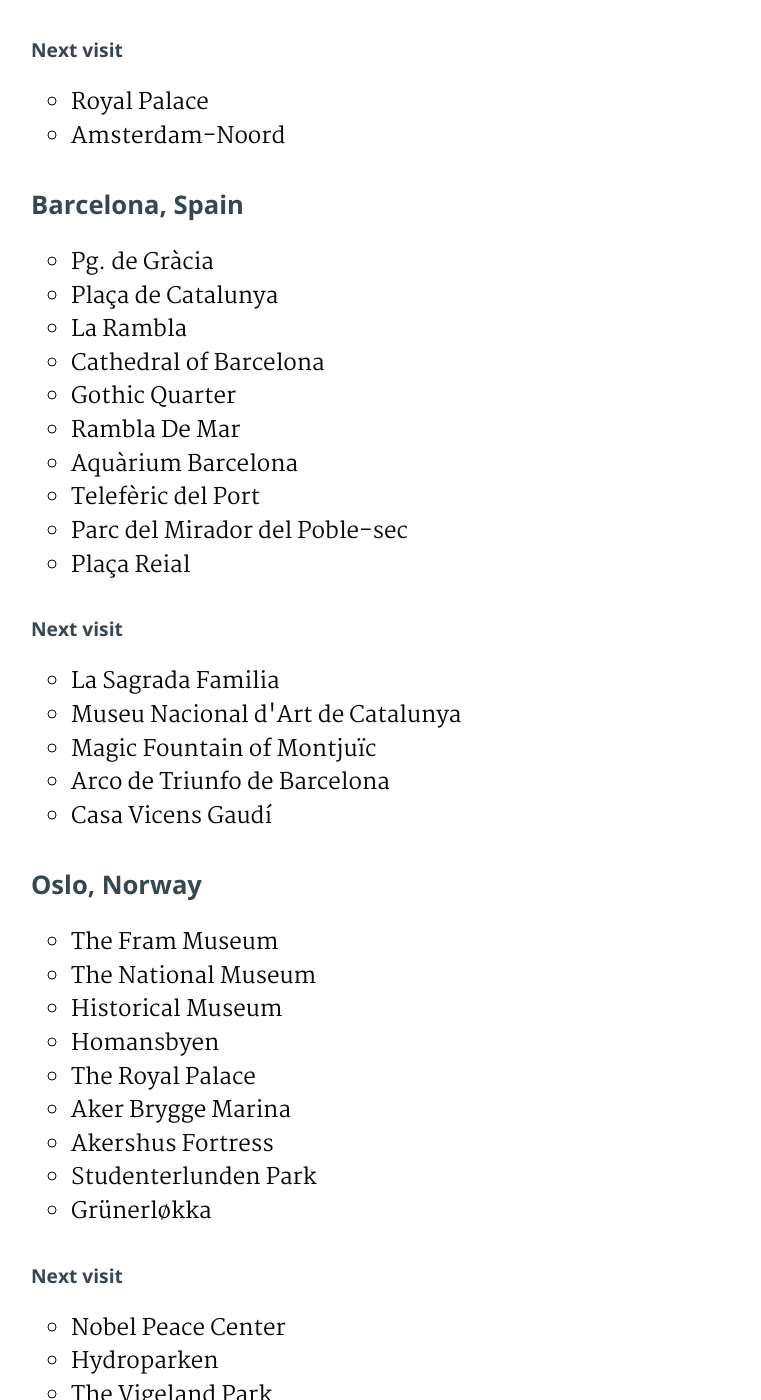
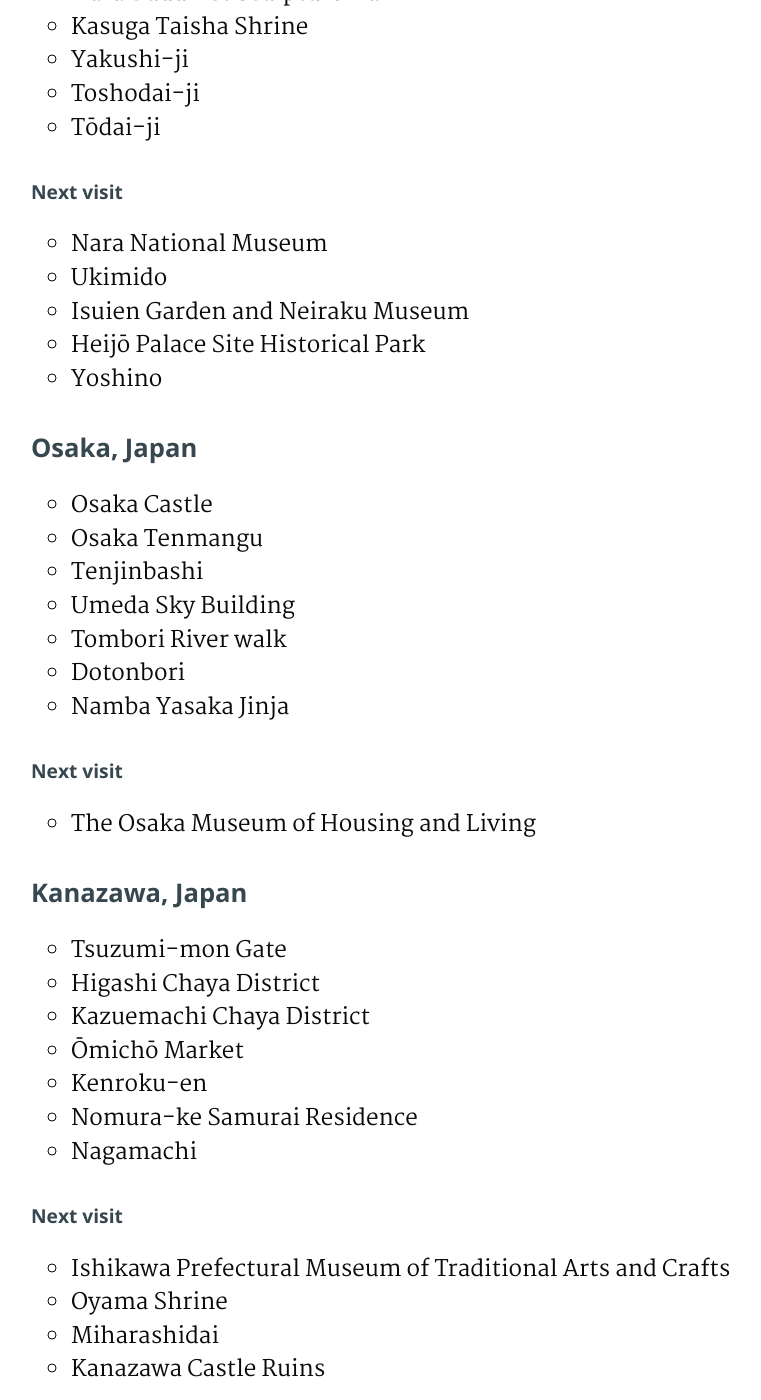
Before and after one commit to haresfaiez/haresfaiez.github.io, a Jekyll site: the page built from where-to-go-next.html, in a window 1280 px wide and 1400 px high, scrolled down 1060 px. Shown: the whole window, without its empty margins (65-826 px from the left). Built offline with Jekyll 4.4.1, drawn with Linux system fonts in a browser that asks for light colours; some of the changed text lies outside the part shown.

Commit message:
Add japan trip to trips summary

```diff
--- a/_includes/trips-summary.html
+++ b/_includes/trips-summary.html
@@ -11,6 +11,128 @@
   </header>
 
   <div class="post">
+    <h2>Himeji, Japan</h2>
+    <ul>
+      <li>Himeji Castle</li>
+      <li>Koko-en</li>
+      <li>Uomachi street</li>
+    </ul>
+    <h3>Next visit</h3>
+    <ul>
+      <li>Mount Shosha</li>
+    </ul>
+
+    <h2>Nara, Japan</h2>
+    <ul>
+      <li>Nara Park</li>
+      <li>Sanjo dori street</li>
+      <li>Sarusawa-ike Pond</li>
+      <li>Isuien Garden</li>
+      <li>Yoshikien Garden</li>
+      <li>Nara Buddhist Sculpture Hall</li>
+      <li>Kasuga Taisha Shrine</li>
+      <li>Yakushi-ji</li>
+      <li>Toshodai-ji</li>
+      <li>Tōdai-ji</li>
+    </ul>
+    <h3>Next visit</h3>
+    <ul>
+      <li>Nara National Museum</li>
+      <li>Ukimido</li>
+      <li>Isuien Garden and Neiraku Museum</li>
+      <li>Heijō Palace Site Historical Park</li>
+      <li>Yoshino</li>
+    </ul>
+
+    <h2>Osaka, Japan</h2>
+    <ul>
+      <li>Osaka Castle</li>
+      <li>Osaka Tenmangu</li>
+      <li>Tenjinbashi</li>
+      <li>Umeda Sky Building</li>
+      <li>Tombori River walk</li>
+      <li>Dotonbori</li>
+      <li>Namba Yasaka Jinja</li>
+    </ul>
+    <h3>Next visit</h3>
+    <ul>
+      <li>The Osaka Museum of Housing and Living</li>
+    </ul>
+
+    <h2>Kanazawa, Japan</h2>
+    <ul>
+      <li>Tsuzumi-mon Gate</li>
+      <li>Higashi Chaya District</li>
+      <li>Kazuemachi Chaya District</li>
+      <li>Ōmichō Market</li>
+      <li>Kenroku-en</li>
+      <li>Nomura-ke Samurai Residence</li>
+      <li>Nagamachi</li>
+    </ul>
+    <h3>Next visit</h3>
+    <ul>
+      <li>Ishikawa Prefectural Museum of Traditional Arts and Crafts</li>
+      <li>Oyama Shrine</li>
+      <li>Miharashidai</li>
+      <li>Kanazawa Castle Ruins</li>
+    </ul>
+
+    <h2>Kyoto, Japan</h2>
+    <ul>
+      <li>Senbondori</li>
+      <li>Kyoto Sanjo shopping street</li>
+      <li>Unryu-in</li>
+      <li>Imakumano Kannon-ji Temple</li>
+      <li>Sennyu-ji Temple</li>
+      <li>Sannenzaka</li>
+      <li>Kiyomizu-dera</li>
+      <li>Kyoto Tower</li>
+      <li>Hanamikoji Street</li>
+      <li>Yasaka-jinja Shrine</li>
+      <li>Chion-in Temple</li>
+      <li>Shoren-in Temple</li>
+      <li>Heian Shrine</li>
+      <li>Nijō Castle</li>
+      <li>Fushimi Inari Taisha</li>
+    </ul>
+    <h3>Next visit</h3>
+    <ul>
+      <li>Kyoto National Museum</li>
+      <li>Kōdai-ji Temple</li>
+      <li>Higashi Hongan-ji Temple</li>
+      <li>Eikan-dō (Zenrin-ji) Temple</li>
+      <li>Kinkaku-ji</li>
+    </ul>
+
+    <h2>Tokyo, Japan</h2>
+    <ul>
+      <li>Akihabara Electric Town</li>
+      <li>Sensō-ji</li>
+      <li>Kuramae-jinja Shrine</li>
+      <li>Tokyo National Museum</li>
+      <li>Ueno Park</li>
+      <li>Nezu Shrine</li>
+      <li>Yanaka Ginza</li>
+      <li>Tsumakoi Shrine</li>
+      <li>Suehiroinari Shrine</li>
+      <li>Shibuya Scramble Crossing</li>
+      <li>Nihonbashi</li>
+      <li>Artizon Museum</li>
+      <li>Imperial Palace</li>
+      <li>Akasaka</li>
+      <li>Omoide Yokochō</li>
+    </ul>
+    <h3>Next visit</h3>
+    <ul>
+      <li>Kanda Shrine</li>
+      <li>Rikugien Gardens</li>
+      <li>Sunshine City</li>
+      <li>Shinjuku Gyoen National Garden</li>
+      <li>Shinjuku Central Park</li>
+      <li>Roppongi</li>
+      <li>Tokyo Tower</li>
+    </ul>
+
     <h2>Amsterdam, Netherlands</h2>
     <ul>
       <li>Oosterdok</li>
```
